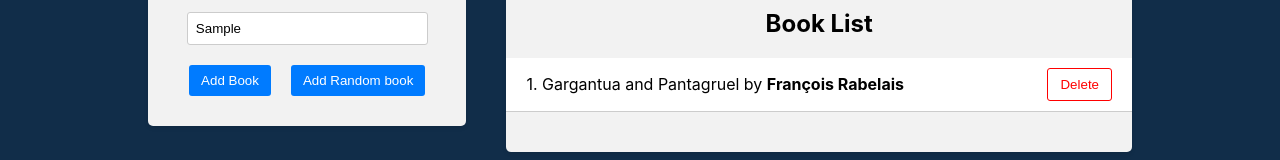
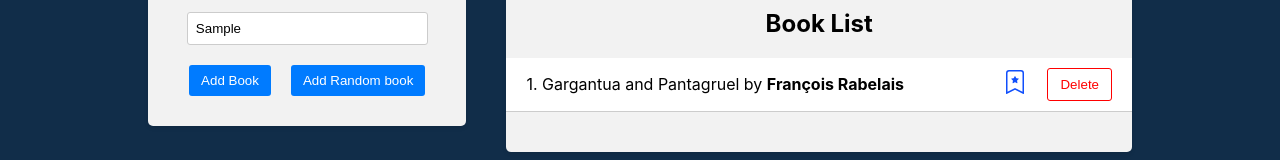
Before and after one commit to timofey1704/Book-Library-app, a React (Create React App) app in the folder frontend/: page / in a window 1280 px wide. Both pictures are taken after typing "Sample", "Sample" into the empty fields and a click on the button "Add Random book". Shown: the part 302-462 px from the top of the page. Built offline with nearby package versions, Linux system fonts and the light colour scheme.

Commit message:
BL-5 favorites

```diff
--- a/frontend/package.json
+++ b/frontend/package.json
@@ -9,6 +9,7 @@
     "@testing-library/user-event": "^13.5.0",
     "react": "^18.2.0",
     "react-dom": "^18.2.0",
+    "react-icons": "^5.0.1",
     "react-redux": "^8.1.3",
     "react-scripts": "5.0.1",
     "uuid": "^9.0.1",
--- a/frontend/src/components/BookForm/BookForm.js
+++ b/frontend/src/components/BookForm/BookForm.js
@@ -17,6 +17,7 @@
     const randomBookWithID = {
       ...randomBook,
       id: uuidv4(), //добавление ID к книге, выбранной рандомно, чтобы все отображалось корректно
+      isFavorite: false,
     }
 
     dispatch(addBook(randomBookWithID)) // получение действия типа ADD_BOOK с payload книгой с присвоенным ID
@@ -30,6 +31,7 @@
         title: title,
         author: author,
         id: uuidv4(),
+        isFavorite: false,
       }
       dispatch(addBook(book))
       setTitle('')
--- a/frontend/src/components/BookList/BookList.css
+++ b/frontend/src/components/BookList/BookList.css
@@ -57,5 +57,5 @@
   margin: 0 20px;
   cursor: pointer;
   transition: color 0.3s ease;
-  color: #fca510;
+  color: #104ffc;
 }
--- a/frontend/src/components/BookList/BookList.js
+++ b/frontend/src/components/BookList/BookList.js
@@ -1,6 +1,7 @@
 import { useSelector } from 'react-redux/es/hooks/useSelector'
 import { useDispatch } from 'react-redux'
-import { deleteBook } from '../../redux/ books/actionCreators'
+import { deleteBook, toggleFavorite } from '../../redux/ books/actionCreators'
+import { BsBookmarkStar, BsBookmarkStarFill } from 'react-icons/bs'
 import './BookList.css'
 
 const BookList = () => {
@@ -8,6 +9,10 @@
   const dispatch = useDispatch()
   const handeDeleteBook = (id) => {
     dispatch(deleteBook(id))
+  }
+
+  const handleToggleFavorite = (id) => {
+    dispatch(toggleFavorite(id))
   }
 
   return (
@@ -23,6 +28,14 @@
                 {++index}. {book.title} by <strong>{book.author}</strong>
               </div>
               <div className="book-actions">
+                <span onClick={() => handleToggleFavorite(book.id)}>
+                  {book.isFavorite ? (
+                    <BsBookmarkStarFill className="star-icon" />
+                  ) : (
+                    <BsBookmarkStar className="star-icon" />
+                  )}
+                </span>
+
                 <button onClick={() => handeDeleteBook(book.id)}>Delete</button>
               </div>
             </li>
--- a/frontend/src/redux/ books/actionCreators.js
+++ b/frontend/src/redux/ books/actionCreators.js
@@ -12,3 +12,10 @@
     payload: id,
   }
 }
+
+export const toggleFavorite = (id) => {
+  return {
+    type: actionTypes.TOGGLE_FAVORITE,
+    payload: id,
+  }
+}
--- a/frontend/src/redux/ books/actionTypes.js
+++ b/frontend/src/redux/ books/actionTypes.js
@@ -1,6 +1,5 @@
 export const ADD_BOOK = 'ADD_BOOK'
 export const DELETE_BOOK = 'DELETE_BOOK'
+export const TOGGLE_FAVORITE = 'TOGGLE_FAVORITE'
 
 //todo
-
-// TOGGLE_FAVORITE
--- a/frontend/src/redux/ books/reducer.js
+++ b/frontend/src/redux/ books/reducer.js
@@ -10,6 +10,13 @@
     case actionTypes.DELETE_BOOK:
       return state.filter((book) => book.id !== action.payload)
 
+    case actionTypes.TOGGLE_FAVORITE:
+      return state.map((book) =>
+        book.id === action.payload
+          ? { ...book, isFavorite: !book.isFavorite }
+          : book
+      )
+
     default:
       return state
   }
```
Also changed, not shown: 1 other file (tests, documents, lock files or other folders).
